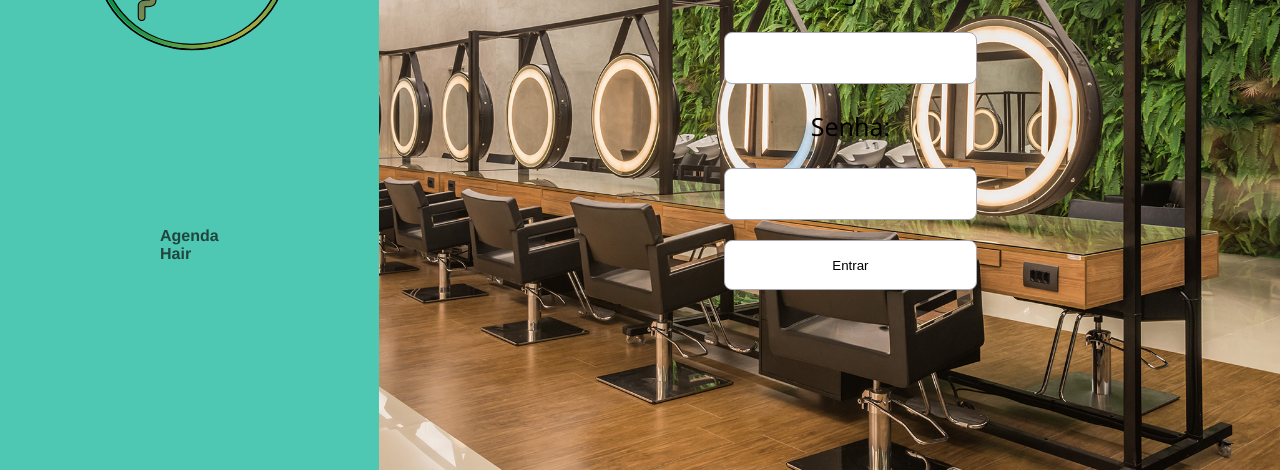
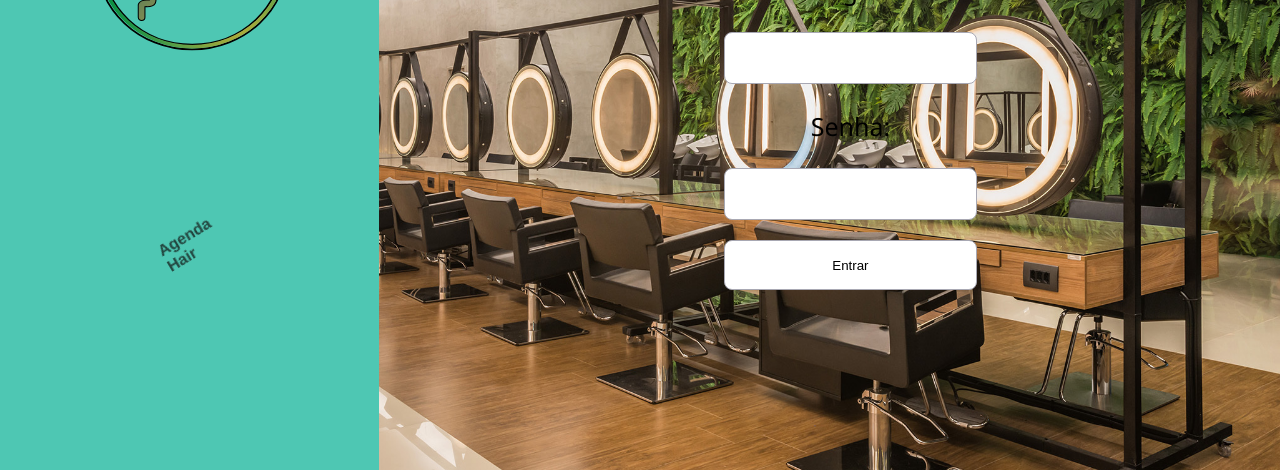
Before and after one commit to cesarjoliveira/salao, a React (Create React App) app: page / in a window 1280 px wide. Shown: the part 281-751 px from the top of the page. Built offline with nearby package versions, Linux system fonts and the light colour scheme; a web font is replaced by a local one.

Commit message:
finalizacao dia01

```diff
--- a/src/App.scss
+++ b/src/App.scss
@@ -72,7 +72,8 @@ max-width: 20%;
 
 @media (prefers-reduced-motion: no-preference) {
   .agenda {
-    animation:hue-rotate 6s linear infinite
+    animation:hue-rotate 6s linear infinite;
+    -webkit-animation:App-logo-spin 6s linear infinite;
   }
 }
 img{
@@ -88,17 +89,7 @@ img{
 @media (prefers-reduced-motion: no-preference) {
   .logo-canto {
 
-    animation:hue-rotate 16s linear infinite
+    animation:hue-rotate 16s linear infinite;
+    -webkit-animation:hue-rotate 16s linear infinite;
   }
 }
-
-@keyframes App-logo-spin {
-  from {
-    transform: rotate(0deg);
-  }
-  to {
-    transform: rotate(360deg);
-  }
-}
-@keyframes hue-rotate{
-  0%{filter:hue-rotate(0)}to{filter:hue-rotate(-360deg)}}
--- a/src/App.tsx
+++ b/src/App.tsx
@@ -1,7 +1,7 @@
 import React from 'react';
 import logo from './logo.svg';
 import './App.scss';
-
+import './keyframes.scss';
 
 function App() {
   return (
--- a/src/index.tsx
+++ b/src/index.tsx
@@ -3,6 +3,7 @@ import ReactDOM from 'react-dom';
 import './index.scss';
 import App from './App';
 import reportWebVitals from './reportWebVitals';
+import './keyframes.scss'
 
 ReactDOM.render(
   <React.StrictMode>
--- /dev/null
+++ b/src/keyframes.scss
@@ -0,0 +1,2 @@
+@keyframes App-logo-spin {from {transform: rotate(0deg);}  to { transform: rotate(360deg)}}
+@keyframes hue-rotate{ 0%{filter:hue-rotate(0)}to{filter:hue-rotate(-360deg);}}
```
